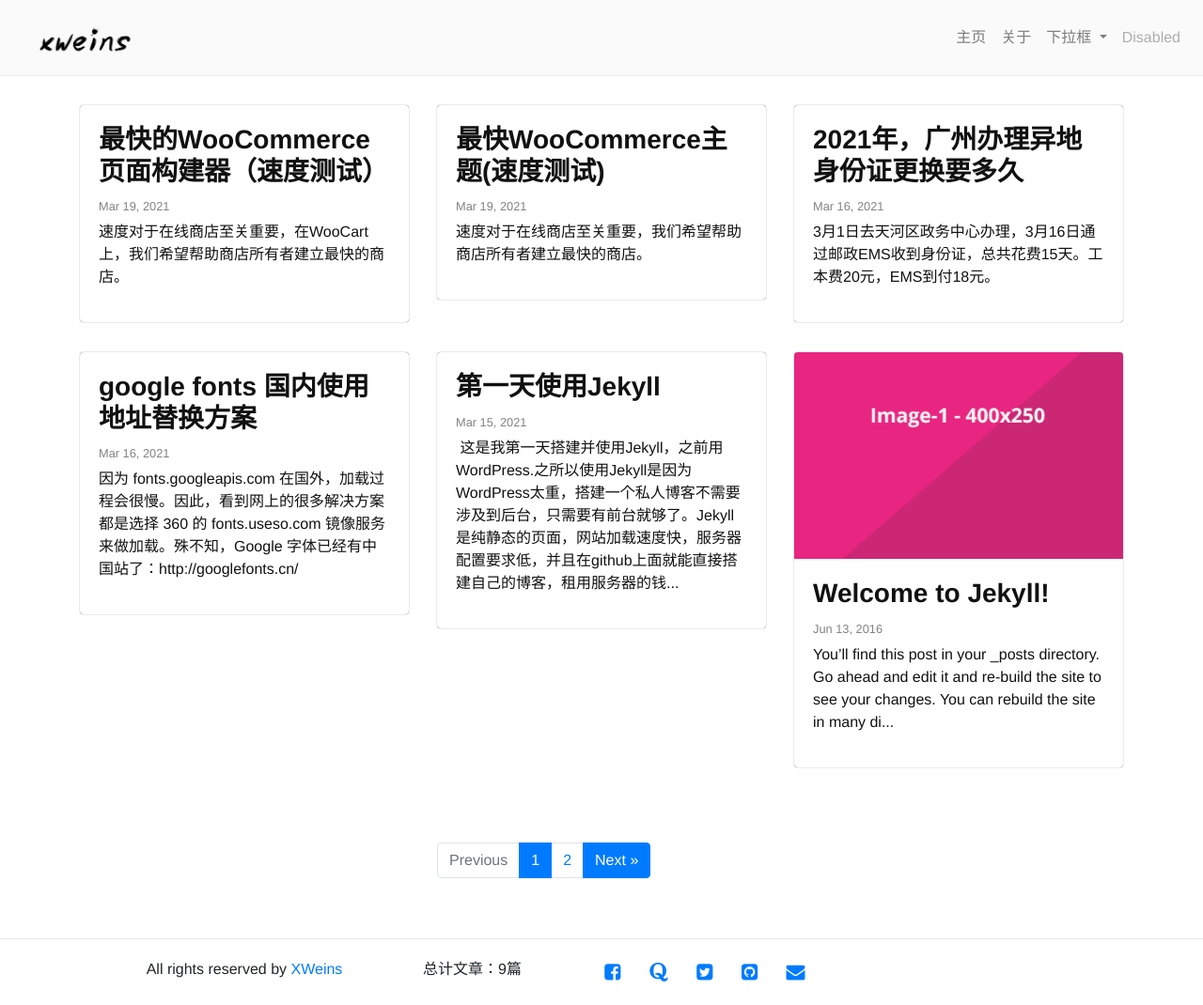
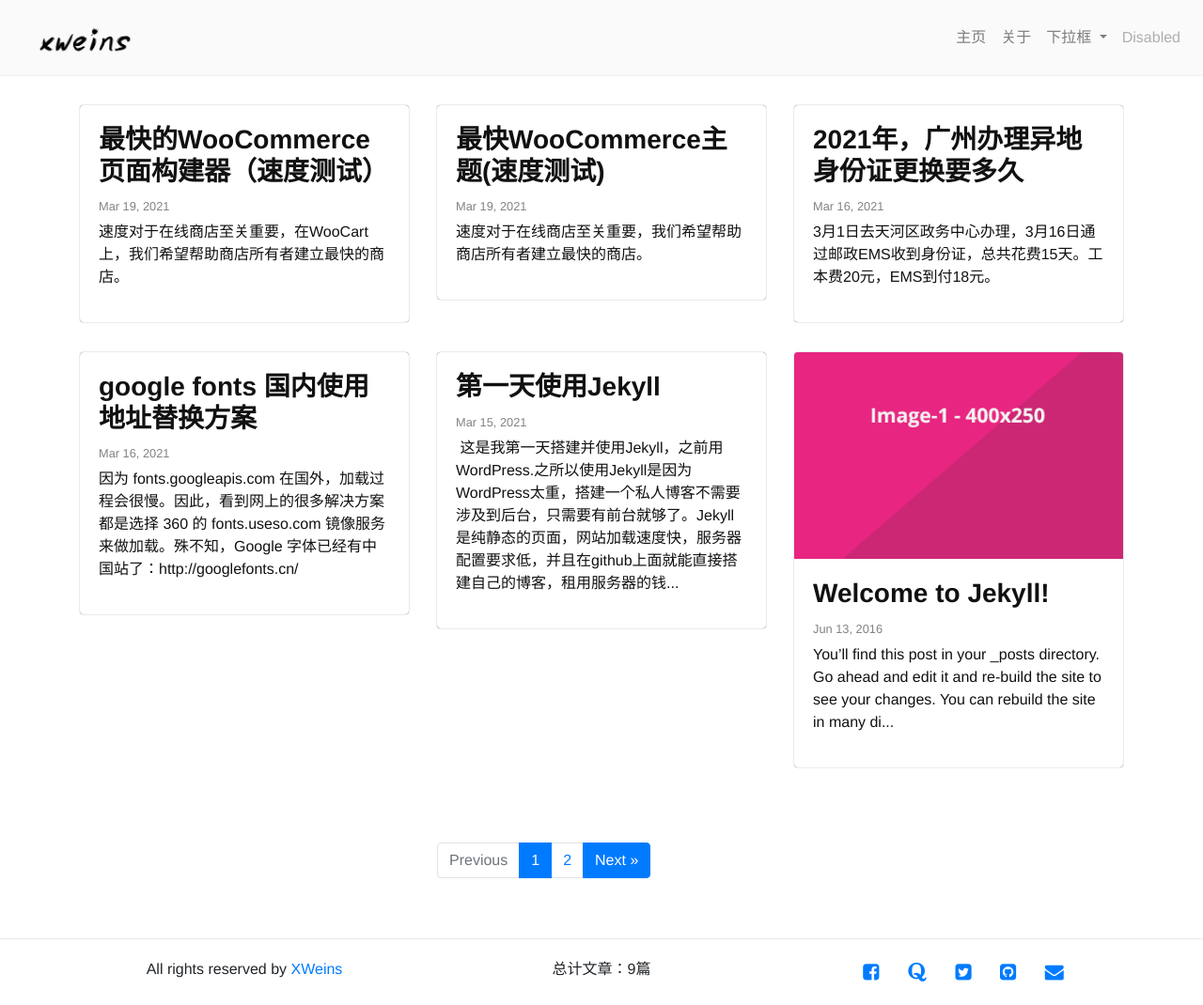
Before and after one commit to xlostpath/xlostway.github.io, a Jekyll site: the page built from index.html, in a window 1280 px wide and 1070 px high. Shown: the whole window at 94% size. Built offline with Jekyll 4.4.1, drawn with Linux system fonts in a browser that asks for light colours; some web fonts are replaced; the list of posts is cut into pages by our own code.

Commit message:
Add footer article statistics

```diff
--- a/_includes/footer.html
+++ b/_includes/footer.html
@@ -22,7 +22,7 @@
       </div>
 -->
 	  <!-- 自定义文章统计div -->
-	  <div>
+	  <div class="col-md-4 text-center mt25">
 	    总计文章：{{paginator.total_posts}}篇
 	  </div>
 
```
